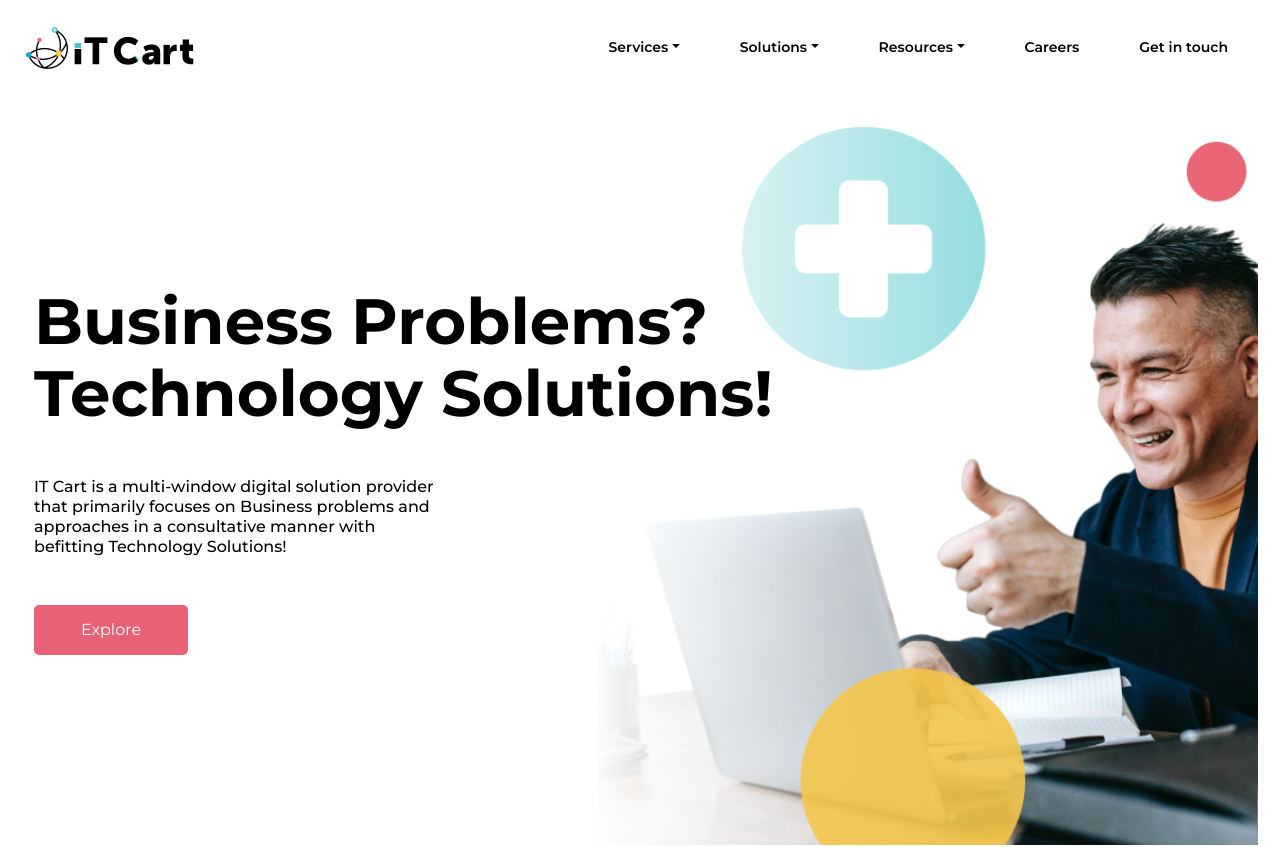
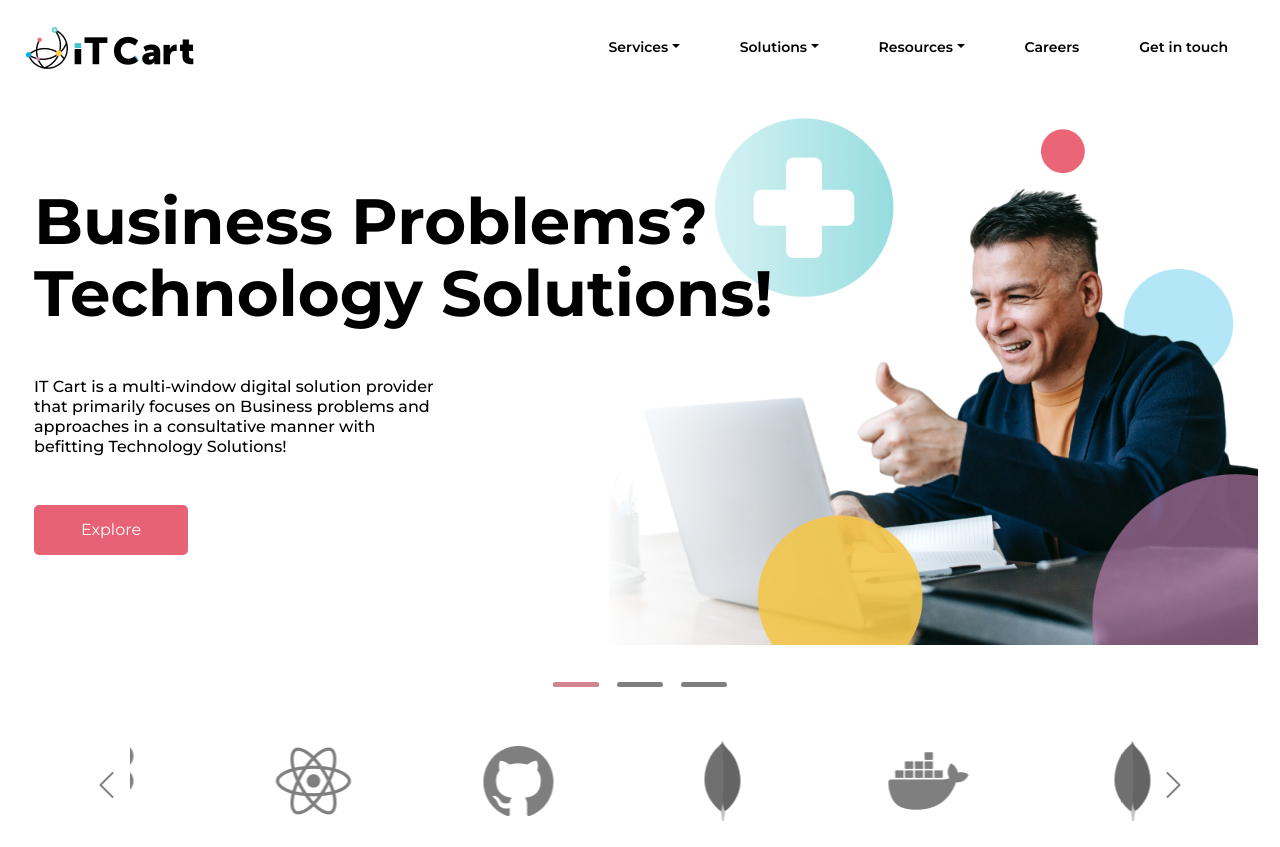
Before and after one commit to Amzad9/itcart, a React (Create React App) app: page / in a window 1280 px wide. Shown: the top 847 px of the page. Built offline with nearby package versions, Linux system fonts and the light colour scheme.

Commit message:
six card manage ui

```diff
--- a/package.json
+++ b/package.json
@@ -1,6 +1,6 @@
 {
   "name": "itcart",
-  "homepage" : "https://Amzad9.github.com/itcart/",
+  "homepage": "https://Amzad9.github.com/itcart/",
   "version": "0.1.0",
   "private": true,
   "dependencies": {
@@ -26,7 +26,7 @@
   "scripts": {
     "start": "react-scripts start",
     "predeploy": "npm run build",
-    "deploy" : "gh-pages -d build",
+    "deploy": "gh-pages -d build",
     "build": "react-scripts build",
     "test": "react-scripts test",
     "eject": "react-scripts eject"
--- a/src/components/Header/Header.scss
+++ b/src/components/Header/Header.scss
@@ -1,7 +1,7 @@
 header{
     .slide-1{
         background: url(../assets/slide1.png) no-repeat center center/cover;
-        height: 750px;
+        height: 550px;
         display: flex !important;
         align-items: center;
         @media(max-width: 576px){
```
